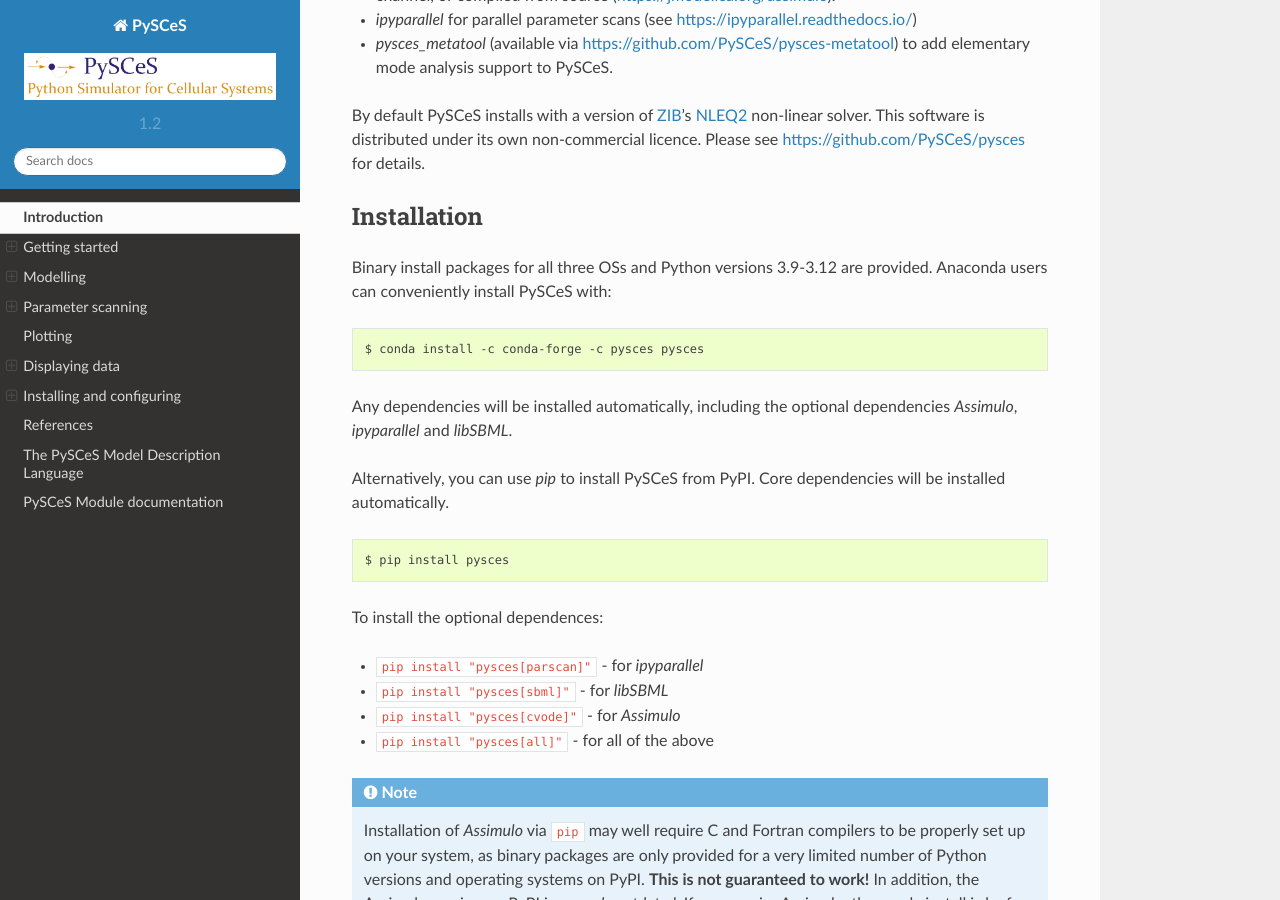
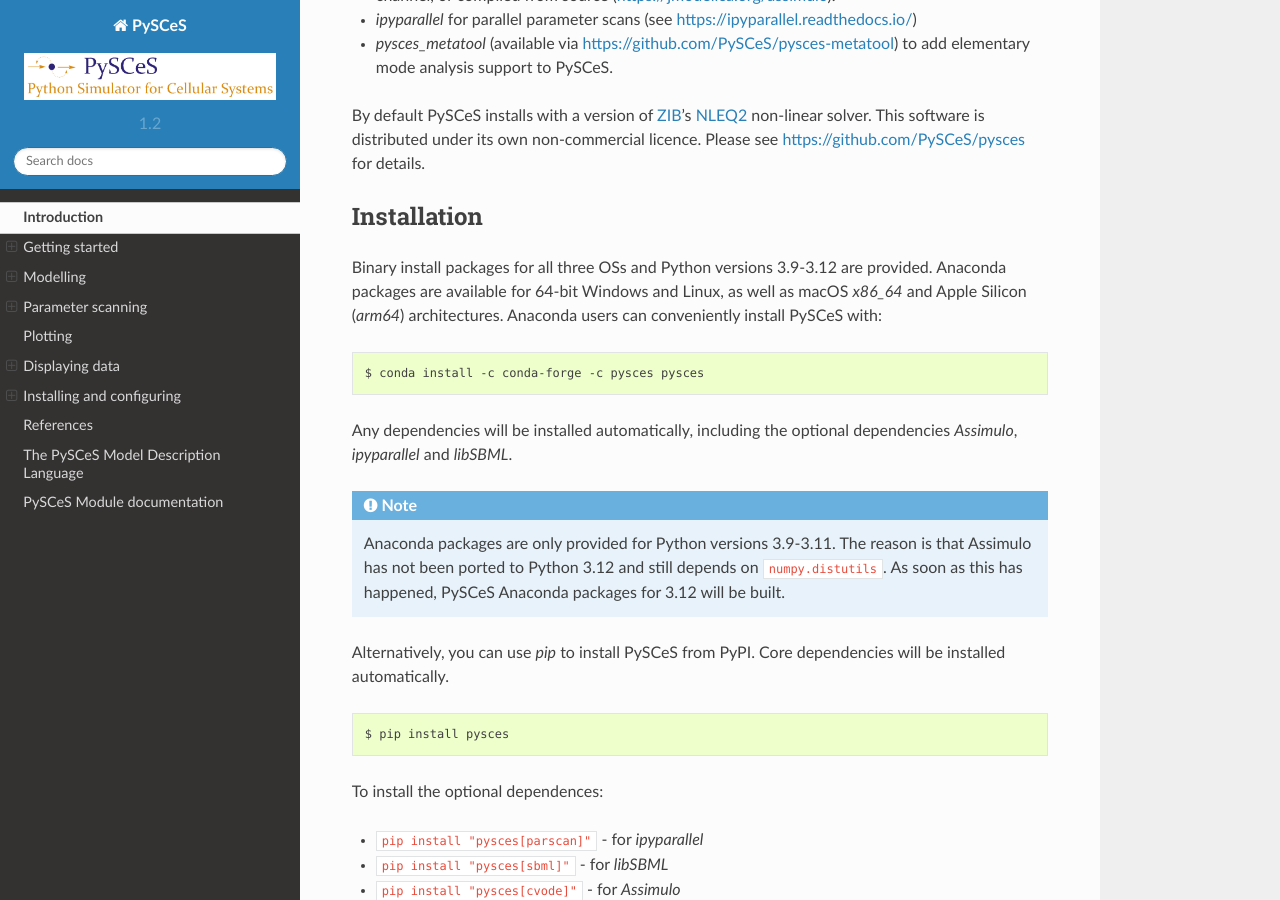
Before and after one commit to PySCeS/pysces-documentation, a Sphinx documentation site: the page built from source/userguide_doc.rst, in a window 1280 px wide and 900 px high, scrolled down 23421 px. Built offline with Sphinx 7.4.7 and the Read the Docs theme 2.0.0, drawn with Linux system fonts in a browser that asks for light colours; formulas are drawn with MathJax 3.

Commit message:
update docs for 1.2.1

```diff
--- a/source/conf.py
+++ b/source/conf.py
@@ -60,7 +60,7 @@ author = 'Brett Oliver, Johann Rohwer, Jannie Hofmeyr'
 # The short X.Y version.
 version = '1.2'
 # The full version, including alpha/beta/rc tags.
-release = '1.2.0'
+release = '1.2.1'
 
 # The language for content autogenerated by Sphinx. Refer to documentation
 # for a list of supported languages.
--- a/source/userguide_doc.rst
+++ b/source/userguide_doc.rst
@@ -1288,12 +1288,21 @@ Installation
 ------------
 
 Binary install packages for all three OSs and Python versions 3.9-3.12 are
-provided. Anaconda users can conveniently install PySCeS with: ::
+provided. Anaconda packages are available for 64-bit Windows and Linux, as well as
+macOS *x86_64* and Apple Silicon (*arm64*) architectures. Anaconda users can
+conveniently install PySCeS with: ::
 
   $ conda install -c conda-forge -c pysces pysces
 
 Any dependencies will be installed automatically, including the optional dependencies
 *Assimulo*, *ipyparallel* and *libSBML*.
+
+.. note::
+
+  Anaconda packages are only provided for Python versions 3.9-3.11. The
+  reason is that Assimulo has not been ported to Python 3.12 and still depends on
+  ``numpy.distutils``. As soon as this has happened, PySCeS Anaconda packages for 3.12
+  will be built.
 
 Alternatively, you can use *pip* to install PySCeS from PyPI. Core
 dependencies will be installed automatically. ::
```
